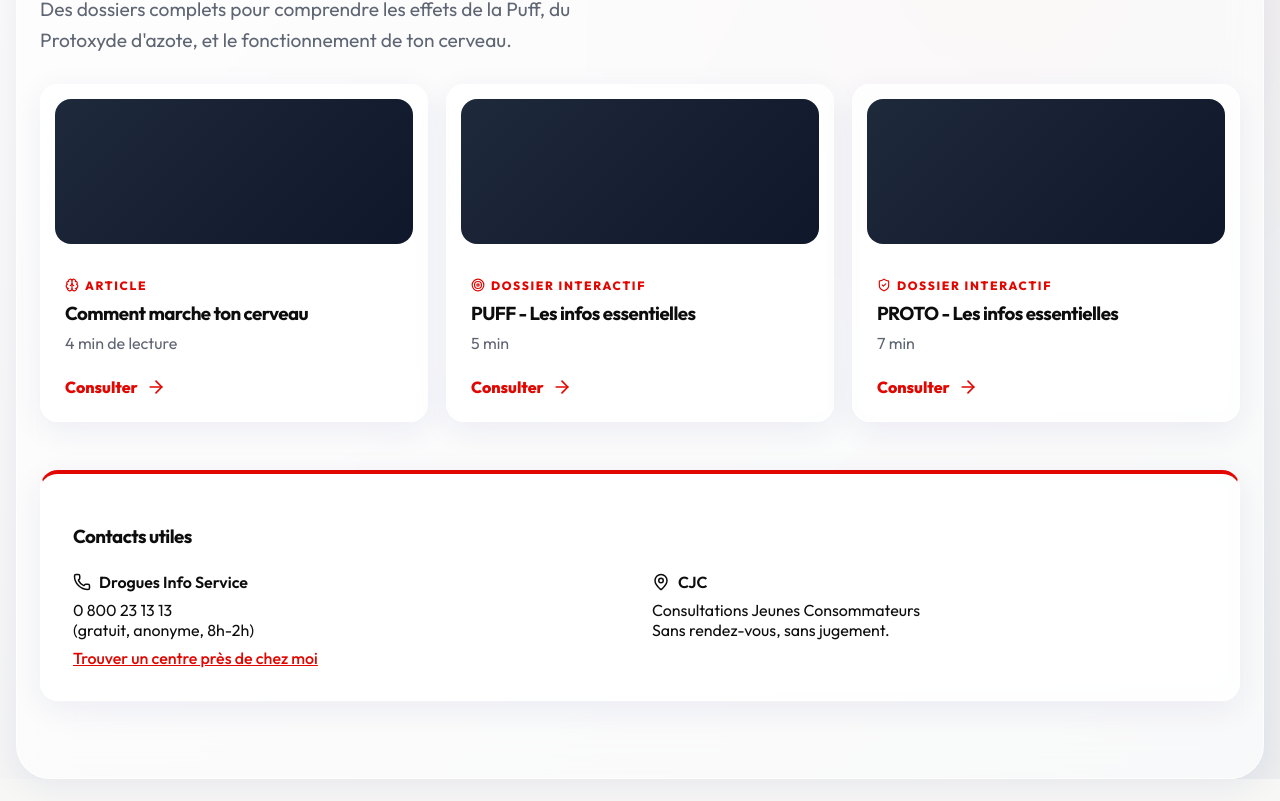
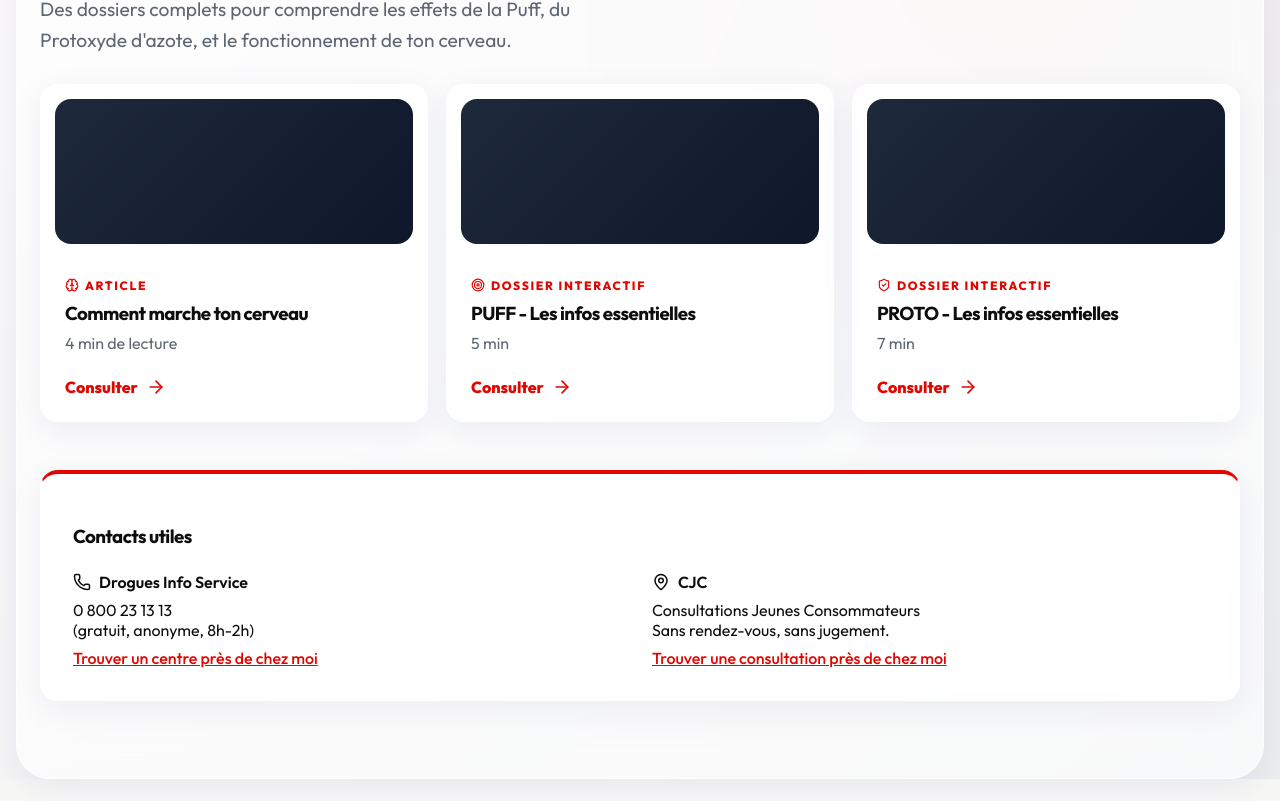
Before and after one commit to wissamheldis-cyber/Alert-l-ves---Pr-vention, a React (Vite) app: page /eleve/ressources in a window 1280 px wide. Shown: the part 311-1112 px from the top of the page. Built offline with nearby package versions, Linux system fonts and the light colour scheme.

Commit message:
Ajout du lien CJC dans la page des ressources

```diff
--- a/src/pages/student/StudentResources.tsx
+++ b/src/pages/student/StudentResources.tsx
@@ -50,6 +50,9 @@ export function StudentResources() {
                 <MapPin size={18} className="red" /> CJC
               </div>
               <p style={{ margin: 0, color: "var(--ae-text)" }}>Consultations Jeunes Consommateurs<br/>Sans rendez-vous, sans jugement.</p>
+              <a href="https://addictions-france.org/dispositifs/consultations-jeunes-consommateurs-cjc/" target="_blank" rel="noopener noreferrer" style={{ display: "inline-block", marginTop: 8, color: "var(--ae-red)", fontWeight: 500, textDecoration: "underline" }}>
+                Trouver une consultation près de chez moi
+              </a>
             </div>
           </div>
         </div>
```
